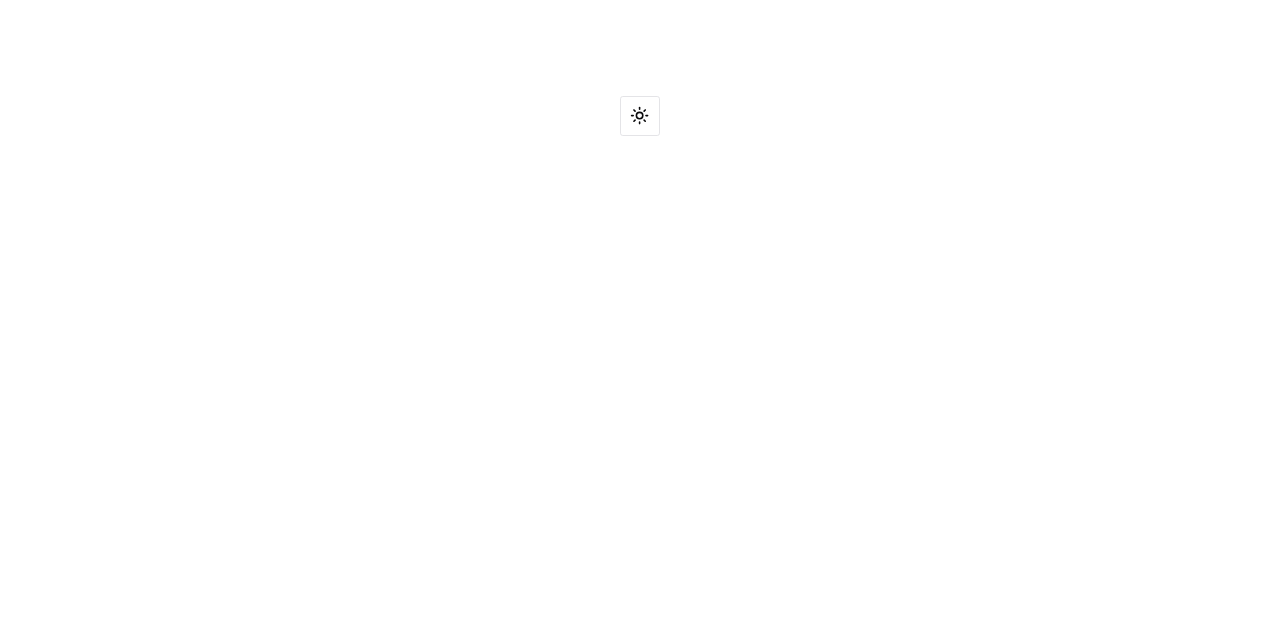
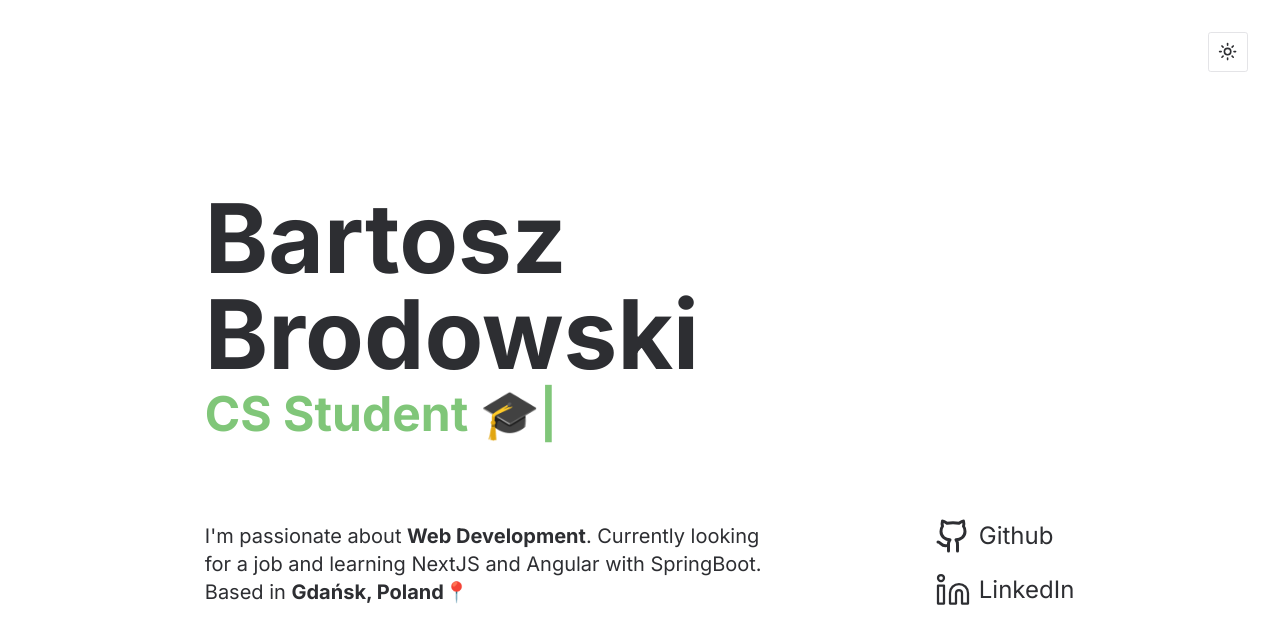
Before and after one commit to BartoszBrodowski/portfolio, a Next.js app: page / in a window 1280 px wide. Shown: the top 644 px of the page. Built offline with nearby package versions, Linux system fonts and the light colour scheme.

Commit message:
feat: hero element

```diff
--- a/package.json
+++ b/package.json
@@ -11,6 +11,10 @@
   "dependencies": {
     "@radix-ui/react-dropdown-menu": "^2.0.6",
     "@radix-ui/react-slot": "^1.0.2",
+    "@visx/group": "^3.3.0",
+    "@visx/pattern": "^3.3.0",
+    "@visx/shape": "^3.5.0",
+    "@visx/visx": "^3.6.1",
     "class-variance-authority": "^0.7.0",
     "clsx": "^2.0.0",
     "lucide-react": "^0.302.0",
@@ -18,6 +22,7 @@
     "next-themes": "^0.2.1",
     "react": "^18",
     "react-dom": "^18",
+    "react-type-animation": "^3.2.0",
     "tailwind-merge": "^2.2.0",
     "tailwindcss-animate": "^1.0.7"
   },
--- a/src/app/globals.css
+++ b/src/app/globals.css
@@ -58,3 +58,46 @@
     @apply bg-background text-foreground;
   }
 }
+
+@layer components {
+  .glow-green {
+    position: absolute;
+    box-shadow: 0 0 1000px 75px #80c679;
+    z-index: -100;
+  }
+
+  .glass-background {
+    background: rgba(255, 255, 255, 0);
+    border-radius: 16px;
+    box-shadow: 0 4px 30px rgba(0, 0, 0, 0.1);
+    backdrop-filter: blur(9.5px);
+    -webkit-backdrop-filter: blur(9.5px);
+    border: 1px solid rgba(255, 255, 255, 0.3);
+  }
+
+  .link {
+    position: relative;
+    padding-bottom: 2px;
+  }
+
+  .link::after {
+    content: "\00a0";
+    position: absolute;
+    width: 100%;
+    height: 1.5px;
+    background-color: #333;
+    bottom: 0;
+    left: 0;
+    transform: scale(0);
+    transform: translate3d(-100%, 0, 0);
+    opacity: 0;
+    transition: .17s all ease-out;
+  }
+
+  .link:hover::after {
+    opacity: 1;
+    overflow: hidden;
+    transform: scale(1);
+    transform: translate3d(0, 0, 0);
+  }
+}
--- a/src/app/page.tsx
+++ b/src/app/page.tsx
@@ -1,9 +1,9 @@
-import ThemeToggle from '@/components/ThemeProvider/ThemeToggle'
+import Hero from '@/components/Hero'
 
 export default function Home() {
   return (
-    <main className="flex min-h-screen flex-col items-center justify-between p-24">
-      <ThemeToggle />
+    <main className="flex min-h-screen flex-col items-center justify-between p-24 py-0 text-main-black dark:text-white">
+      <Hero />
     </main>
   )
 }
--- /dev/null
+++ b/src/components/Hero/Lines.tsx
@@ -0,0 +1,117 @@
+import React from "react";
+import { Bar } from "@visx/shape";
+import { Group } from "@visx/group";
+import {
+  Pattern as CustomPattern,
+  PatternLines,
+  PatternCircles,
+  PatternWaves,
+} from "@visx/pattern";
+
+const defaultMargin = {
+  top: 0,
+  left: 0,
+  right: 0,
+  bottom: 80,
+};
+
+export type PatternProps = {
+  width: number;
+  height: number;
+  margin?: typeof defaultMargin;
+};
+
+const Patterns: React.FC<{ id: string; prefersReducedMotion?: boolean }>[] = [
+  ({ id, prefersReducedMotion }) => {
+    const width = 20;
+    const height = 20;
+
+    return (
+      <CustomPattern id={id} width={width} height={height}>
+        {!prefersReducedMotion && (
+          <animateTransform
+            attributeType="xml"
+            attributeName="patternTransform"
+            type="translate"
+            from="0 0"
+            to="50 0"
+            dur="10s"
+            repeatCount="indefinite"
+          />
+        )}
+        <path
+          d={`M 0 ${height / 2} c ${height / 8} ${-height / 4} , ${
+            (height * 3) / 8
+          } ${-height / 4} , ${height / 2} 0
+               c ${height / 8} ${height / 4} , ${(height * 3) / 8} ${
+            height / 4
+          } , ${height / 2} 0 M ${-height / 2} ${height / 2}
+               c ${height / 8} ${height / 4} , ${(height * 3) / 8} ${
+            height / 4
+          } , ${height / 2} 0 M ${height} ${height / 2}
+               c ${height / 8} ${-height / 4} , ${(height * 3) / 8} ${
+            -height / 4
+          } , ${height / 2} 0`}
+          fill="none"
+          stroke='#000000'
+          strokeWidth={1}
+        />
+      </CustomPattern>
+    );
+  },
+];
+
+export default function Example({
+  width,
+  height,
+  margin = defaultMargin,
+}: PatternProps) {
+  // use non-animated components if prefers-reduced-motion is set
+  const prefersReducedMotionQuery =
+    typeof window === "undefined"
+      ? false
+      : window.matchMedia("(prefers-reduced-motion: reduce)");
+  const prefersReducedMotion =
+    !prefersReducedMotionQuery || !!prefersReducedMotionQuery.matches;
+
+  const numColumns = 3;
+  const numRows = Patterns.length / numColumns;
+  const columnWidth = Math.max(
+    (width - margin.left - margin.right) / numColumns,
+    0
+  );
+  const rowHeight = Math.max(
+    (height - margin.bottom - margin.top) / numRows,
+    0
+  );
+
+  return width >= 10 ? (
+    <svg width={width} height={height}>
+      <rect x={0} y={0} width={width} height={height} fill="transparent" rx={14} />
+      <Group top={margin.top} left={margin.left}>
+        {Patterns.map((Pattern, index) => {
+          const columnIndex = index % numColumns;
+          const rowIndex = Math.floor(index / numColumns);
+          const id = `visx-pattern-demo-${index}-${rowIndex}-${columnIndex}`;
+
+          return (
+            <React.Fragment key={id}>
+              {/** Like SVG <defs />, Patterns are rendered with an id */}
+              <Pattern id={id} prefersReducedMotion={prefersReducedMotion} />
+
+              {/** And are then referenced for a style attribute. */}
+              <Bar
+                fill={`url(#${id})`}
+                x={columnIndex * columnWidth}
+                y={rowIndex * rowHeight}
+                width={width}
+                height={height}
+                rx={14}
+              />
+            </React.Fragment>
+          );
+        })}
+      </Group>
+    </svg>
+  ) : null;
+}
--- /dev/null
+++ b/src/components/Hero/OccupationText.tsx
@@ -0,0 +1,21 @@
+'use client'
+
+import { TypeAnimation } from "react-type-animation";
+
+const OccupationText = () => {
+    return (
+        <div className="flex flex-col font-bold text-[24px] leading-8 lg:text-5xl lg:gap-2">
+            <h1 className="text-8xl">Bartosz Brodowski</h1>
+            <span className="text-primary">
+                <TypeAnimation
+                    sequence={["Software Engineer 💻", 2000, "CS Student 🎓", 2000]}
+                    wrapper="span"
+                    speed={50}
+                    repeat={Infinity}
+                />
+            </span>
+        </div>
+    );
+}
+
+export default OccupationText;
--- /dev/null
+++ b/src/components/Hero/index.tsx
@@ -0,0 +1,38 @@
+import { FunctionComponent } from "react";
+import ThemeToggle from "../ThemeProvider/ThemeToggle";
+import OccupationText from "./OccupationText";
+import { GithubIcon, LinkedinIcon } from "lucide-react";
+import Link from "next/link";
+
+const iconSize = 36;
+
+
+const Hero: FunctionComponent = () => {
+    return (
+        <>
+            <ThemeToggle />
+            <div className="flex flex-col justify-center items-start gap-20 h-screen lg:mt-0 relative w-4/5">
+                <OccupationText />
+                <div className="flex items-center gap-40 w-full">
+                    <span className="w-[570px] text-xl">
+                        I'm passionate about <strong>Web Development</strong>. Currently looking for a job and learning NextJS and Angular with SpringBoot. Based in <strong>Gdańsk, Poland📍</strong>
+                    </span>
+                    <div className="flex flex-col gap-4 text-2xl text-main-black">
+                        <div className="flex flex-col gap-2 link">
+                            <Link href='https://github.com/BartoszBrodowski' target="_blank" className="flex items-center gap-2"><GithubIcon size={iconSize} />
+                                Github
+                            </Link>
+                        </div>
+                        <div className="flex flex-col gap-2 link">
+                            <Link href='https://www.linkedin.com/in/bartoszbrodowski/' target="_blank" className="flex items-center gap-2"><LinkedinIcon strokeWidth={1.5} size={iconSize} />
+                                LinkedIn
+                            </Link>
+                        </div>
+                    </div>
+                </div>
+            </div>
+        </>
+    );
+}
+
+export default Hero;
--- a/src/components/ThemeProvider/ThemeToggle.tsx
+++ b/src/components/ThemeProvider/ThemeToggle.tsx
@@ -16,6 +16,7 @@ const ThemeToggle = () => {
   const { setTheme } = useTheme()
 
   return (
+    <div className="absolute right-8 top-8">
       <DropdownMenu>
         <DropdownMenuTrigger asChild>
           <Button variant="outline" size="icon">
@@ -36,6 +37,7 @@ const ThemeToggle = () => {
           </DropdownMenuItem>
         </DropdownMenuContent>
       </DropdownMenu>
+    </div>
   )
 }
 
--- a/tailwind.config.ts
+++ b/tailwind.config.ts
@@ -25,7 +25,8 @@ const config = {
         background: "hsl(var(--background))",
         foreground: "hsl(var(--foreground))",
         primary: {
-          DEFAULT: "hsl(var(--primary))",
+          // DEFAULT: "hsl(var(--primary))"
+          DEFAULT: '#80c679',
           foreground: "hsl(var(--primary-foreground))",
         },
         secondary: {
@@ -52,6 +53,7 @@ const config = {
           DEFAULT: "hsl(var(--card))",
           foreground: "hsl(var(--card-foreground))",
         },
+        'main-black': '#2D2E32',
       },
       borderRadius: {
         lg: "var(--radius)",
@@ -67,10 +69,19 @@ const config = {
           from: { height: "var(--radix-accordion-content-height)" },
           to: { height: "0" },
         },
+				'image-flow': {
+					'0%, 100%': {
+						'border-radius': '60% 40% 30% 70% / 60% 30% 70% 40%',
+					},
+					'50%': {
+						'border-radius': '30% 60% 70% 40% / 50% 60% 30% 60%',
+					},
+        },
       },
       animation: {
         "accordion-down": "accordion-down 0.2s ease-out",
         "accordion-up": "accordion-up 0.2s ease-out",
+        'image-flow': 'image-flow 8s ease-in-out infinite',
       },
     },
   },
```
Also changed, not shown: public/assets/images/shiba.png (added), 1 other file (tests, documents, lock files or other folders). Lines whose indentation alone changed are shown as unchanged.
